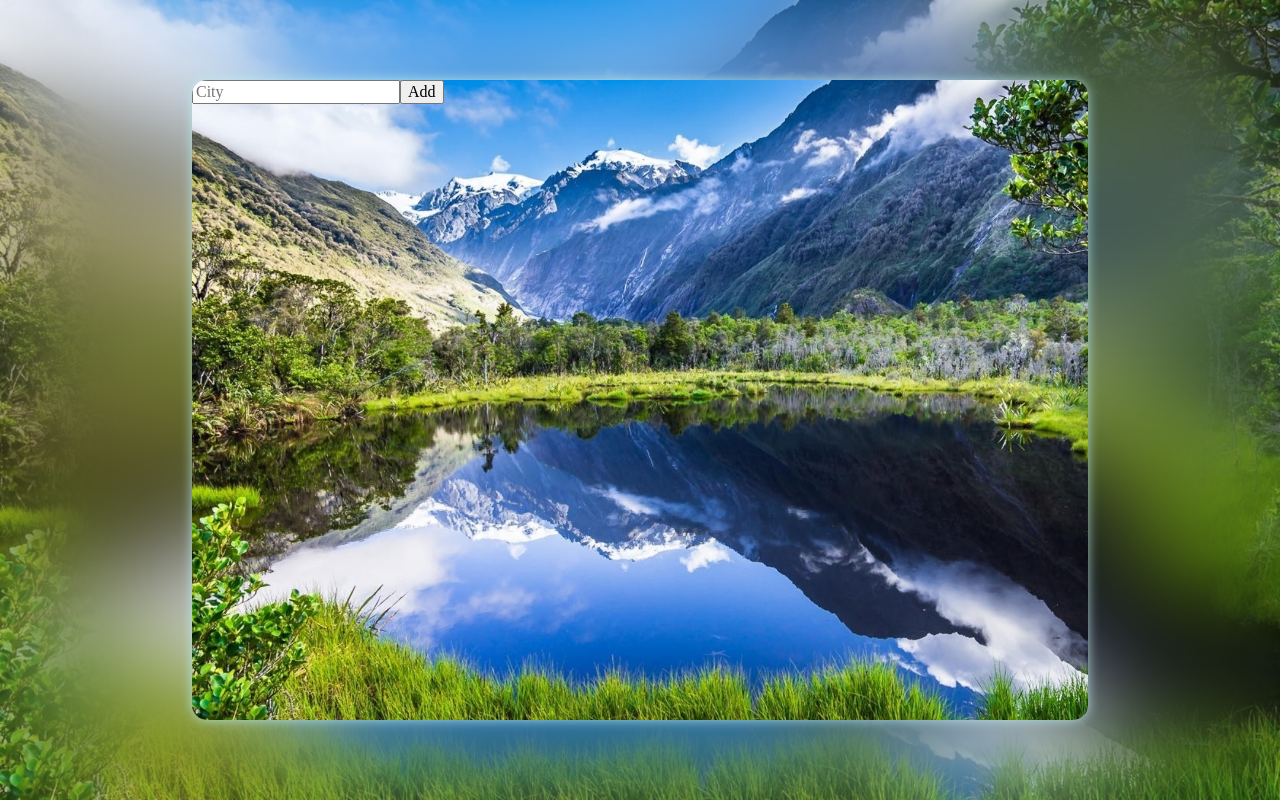
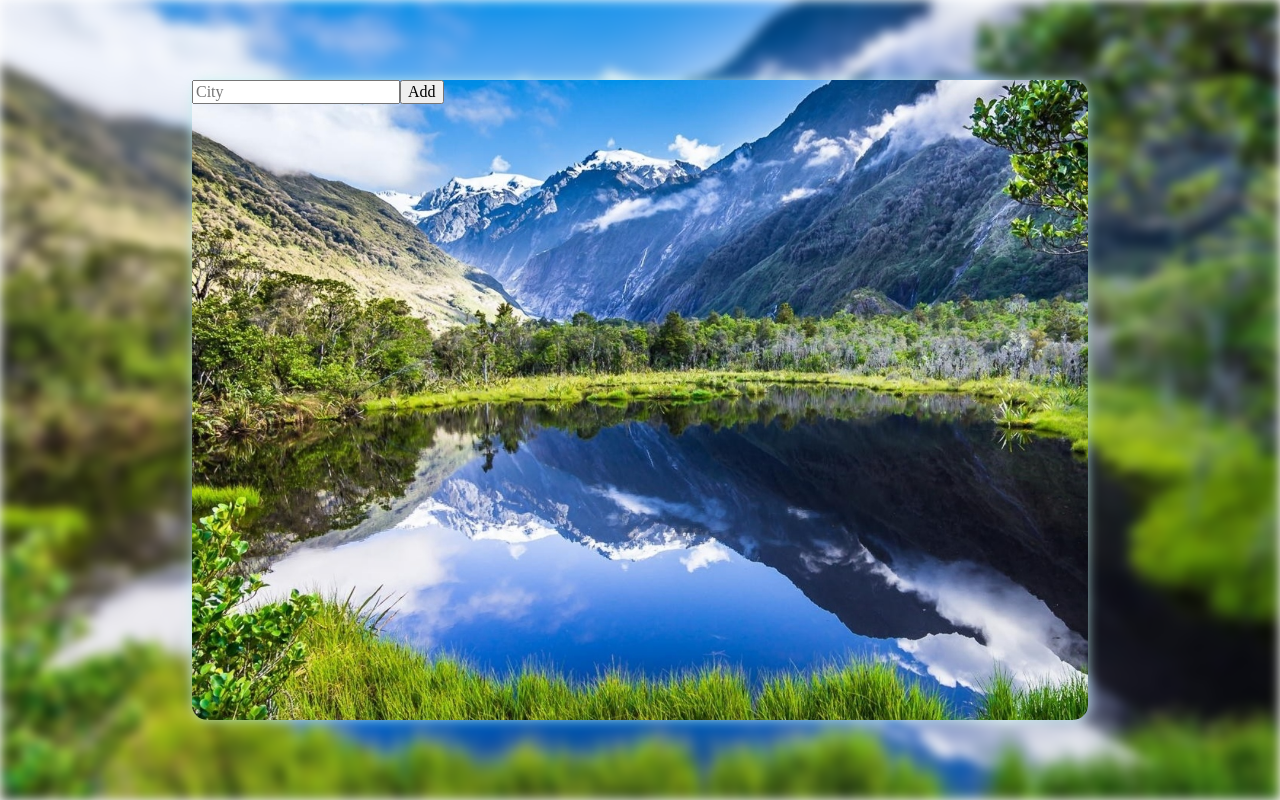
Before and after one commit to LucianaCHA/weather-app, a React (Create React App) app in the folder weather-app/: page / in a window 1280 px wide. Built offline with nearby package versions, Linux system fonts and the light colour scheme.

Commit message:
solved css issue, main view ok

```diff
--- a/weather-app/src/App.jsx
+++ b/weather-app/src/App.jsx
@@ -35,17 +35,24 @@ function App() {
   }
 
   return (
+    <div>
+
     <div className= {s.App} >
+
       <div className= {s.bkg} >
-        <div className={s.searchBar}>
+
+
+      </div>
+
+
+    </div>
+
+    <div className={s.searchBar}>
           <SearchBar search = {search}/>
           <div className= {s.citiesContainer}>
             <Cards cities ={cities} close ={close} />
           </div>
         </div>
-
-      </div>
-
     </div>
   );
 }
--- a/weather-app/src/App.module.css
+++ b/weather-app/src/App.module.css
@@ -5,8 +5,6 @@
 .bkg {
     width: 100vw;
     height: 100vh;
-    backdrop-filter: blur(50px);
-
 
 }
 
@@ -18,9 +16,8 @@
     border-radius: 15px;
     box-shadow: 0px 0px 12px rgba(191, 241, 237, 0.8);
     background-color: aquamarine;
-    backdrop-filter: blur(50px);
-
-
+    background-image: url('./assets/bkg.jpg');
+    background-size: cover;
 }
 
 .citiesContainer{
@@ -30,15 +27,14 @@
 
 }
 
-.App,
-.searchBar{
+.App{
     background-image: url('./assets/bkg.jpg');
     background-color: darkslategray;
     background-repeat: no-repeat;
     background-size: cover;
     position: absolute;
     overflow: hidden;
-
+    filter: blur(6px)
 
 
 
```
